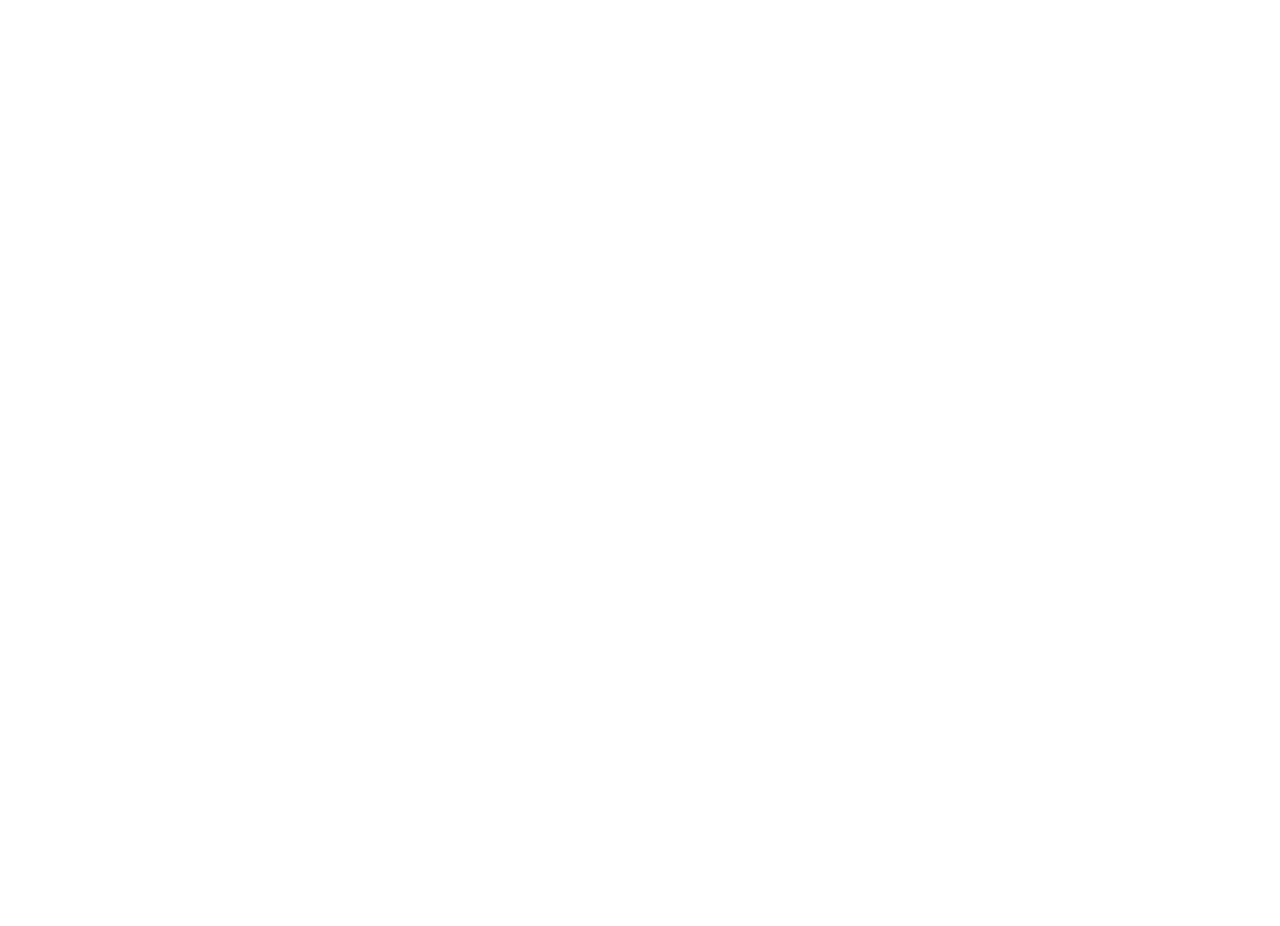
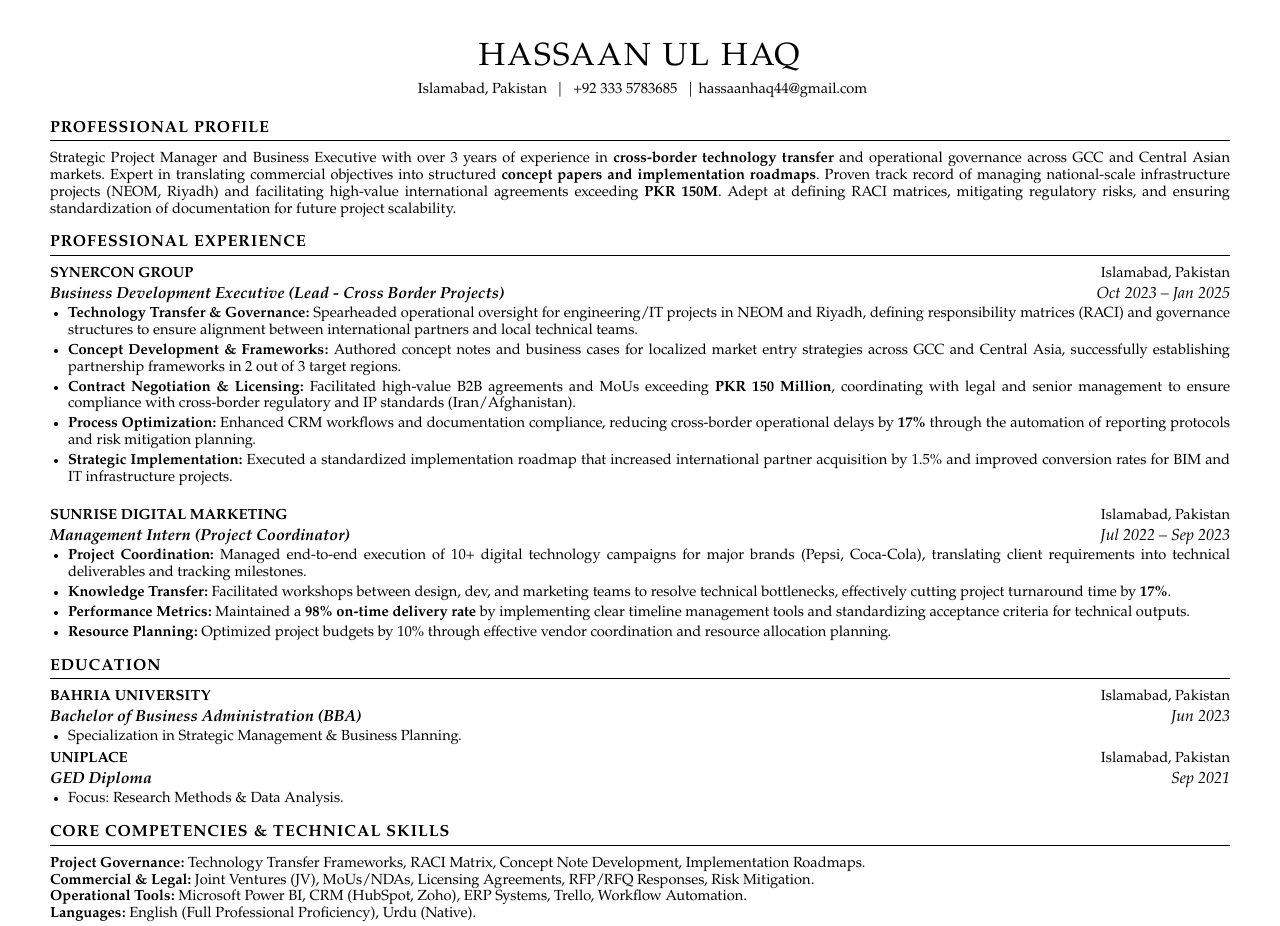
Before and after one commit to shehrozekhattak/hassaans-resume, a plain HTML site: page index.html in a window 1280 px wide. Before the commit the page ends 800 px from the top, so only its background shows below. Drawn offline with Linux system fonts and the light colour scheme.

Commit message:
Refactor styles for consistency and clarity
Updated color codes and ensured consistent styling across various elements in the HTML document.

```diff
--- a/index.html
+++ b/index.html
@@ -12,11 +12,11 @@
         }
         body {
             font-family: "Garamond", "Times New Roman", serif;
-            line-height: 1.15; /* Compact line height */
-            color: #000;
-            background: #fff;
+            line-height: 1.15;
+            color: #000000;
+            background: #ffffff;
             margin: 0;
-            padding: 40px 50px; /* 0.5 to 0.75 inch margins equivalent */
+            padding: 40px 50px;
             -webkit-print-color-adjust: exact;
         }
 
@@ -27,14 +27,16 @@
         }
         h1 {
             font-size: 24pt;
-            font-weight: normal; /* Ivy League style prefers non-bolded caps or small caps */
+            font-weight: normal;
             text-transform: uppercase;
             letter-spacing: 2px;
             margin: 0 0 5px 0;
+            color: #000;
         }
         .contact-info {
             font-size: 11pt;
             margin-bottom: 5px;
+            color: #000;
         }
         .contact-info span {
             margin: 0 5px;
@@ -51,11 +53,12 @@
         h2 {
             font-size: 12pt;
             text-transform: uppercase;
-            border-bottom: 1px solid #000; /* Distinct section divider */
+            border-bottom: 1px solid #000;
             padding-bottom: 3px;
             margin: 15px 0 10px 0;
             font-weight: bold;
             letter-spacing: 1px;
+            color: #000;
         }
 
         /* CONTENT LAYOUT */
@@ -90,19 +93,119 @@
         ul {
             margin: 0 0 0 18px;
             padding: 0;
-            list-style-type: disc; /* Simple, classic bullets */
+            list-style-type: disc;
         }
         li {
             font-size: 11pt;
             margin-bottom: 3px;
-            text-align: justify; /* Clean edges on both sides */
+            text-align: justify;
+            color: #000;
         }
 
         /* SKILLS GRID */
         .skills-container {
             font-size: 11pt;
             margin-top: 5px;
+            color: #000;
         }
         .skill-category {
             font-weight: bold;
         }
+    </style>
+</head>
+<body>
+
+    <header>
+        <h1>Hassaan Ul Haq</h1>
+        <div class="contact-info">
+            <span>Islamabad, Pakistan</span> |
+            <span>+92 333 5783685</span> |
+            <a href="mailto:hassaanhaq44@gmail.com">hassaanhaq44@gmail.com</a>
+        </div>
+    </header>
+
+    <section>
+        <h2>Professional Profile</h2>
+        <div style="font-size: 11pt; text-align: justify; color: #000;">
+            Strategic Project Manager and Business Executive with over 3 years of experience in <strong>cross-border technology transfer</strong> and operational governance across GCC and Central Asian markets. Expert in translating commercial objectives into structured <strong>concept papers and implementation roadmaps</strong>. Proven track record of managing national-scale infrastructure projects (NEOM, Riyadh) and facilitating high-value international agreements exceeding <strong>PKR 150M</strong>. Adept at defining RACI matrices, mitigating regulatory risks, and ensuring standardization of documentation for future project scalability.
+        </div>
+    </section>
+
+    <section>
+        <h2>Professional Experience</h2>
+
+        <div class="role-header">
+            <span class="company">Synercon Group</span>
+            <span class="location">Islamabad, Pakistan</span>
+        </div>
+        <div class="title-row">
+            <span class="title">Business Development Executive (Lead - Cross Border Projects)</span>
+            <span class="date">Oct 2023 – Jan 2025</span>
+        </div>
+        <ul>
+            <li><strong>Technology Transfer & Governance:</strong> Spearheaded operational oversight for engineering/IT projects in NEOM and Riyadh, defining responsibility matrices (RACI) and governance structures to ensure alignment between international partners and local technical teams.</li>
+            <li><strong>Concept Development & Frameworks:</strong> Authored concept notes and business cases for localized market entry strategies across GCC and Central Asia, successfully establishing partnership frameworks in 2 out of 3 target regions.</li>
+            <li><strong>Contract Negotiation & Licensing:</strong> Facilitated high-value B2B agreements and MoUs exceeding <strong>PKR 150 Million</strong>, coordinating with legal and senior management to ensure compliance with cross-border regulatory and IP standards (Iran/Afghanistan).</li>
+            <li><strong>Process Optimization:</strong> Enhanced CRM workflows and documentation compliance, reducing cross-border operational delays by <strong>17%</strong> through the automation of reporting protocols and risk mitigation planning.</li>
+            <li><strong>Strategic Implementation:</strong> Executed a standardized implementation roadmap that increased international partner acquisition by 1.5% and improved conversion rates for BIM and IT infrastructure projects.</li>
+        </ul>
+
+        <br>
+
+        <div class="role-header">
+            <span class="company">Sunrise Digital Marketing</span>
+            <span class="location">Islamabad, Pakistan</span>
+        </div>
+        <div class="title-row">
+            <span class="title">Management Intern (Project Coordinator)</span>
+            <span class="date">Jul 2022 – Sep 2023</span>
+        </div>
+        <ul>
+            <li><strong>Project Coordination:</strong> Managed end-to-end execution of 10+ digital technology campaigns for major brands (Pepsi, Coca-Cola), translating client requirements into technical deliverables and tracking milestones.</li>
+            <li><strong>Knowledge Transfer:</strong> Facilitated workshops between design, dev, and marketing teams to resolve technical bottlenecks, effectively cutting project turnaround time by <strong>17%</strong>.</li>
+            <li><strong>Performance Metrics:</strong> Maintained a <strong>98% on-time delivery rate</strong> by implementing clear timeline management tools and standardizing acceptance criteria for technical outputs.</li>
+            <li><strong>Resource Planning:</strong> Optimized project budgets by 10% through effective vendor coordination and resource allocation planning.</li>
+        </ul>
+    </section>
+
+    <section>
+        <h2>Education</h2>
+        <div class="role-header">
+            <span class="company">Bahria University</span>
+            <span class="location">Islamabad, Pakistan</span>
+        </div>
+        <div class="title-row">
+            <span class="title">Bachelor of Business Administration (BBA)</span>
+            <span class="date">Jun 2023</span>
+        </div>
+        <ul>
+            <li>Specialization in Strategic Management & Business Planning.</li>
+        </ul>
+
+        <div style="margin-top: 5px;"></div>
+
+        <div class="role-header">
+            <span class="company">Uniplace</span>
+            <span class="location">Islamabad, Pakistan</span>
+        </div>
+        <div class="title-row">
+            <span class="title">GED Diploma</span>
+            <span class="date">Sep 2021</span>
+        </div>
+        <ul>
+            <li>Focus: Research Methods & Data Analysis.</li>
+        </ul>
+    </section>
+
+    <section>
+        <h2>Core Competencies & Technical Skills</h2>
+        <div class="skills-container">
+            <span class="skill-category">Project Governance:</span> Technology Transfer Frameworks, RACI Matrix, Concept Note Development, Implementation Roadmaps.<br>
+            <span class="skill-category">Commercial & Legal:</span> Joint Ventures (JV), MoUs/NDAs, Licensing Agreements, RFP/RFQ Responses, Risk Mitigation.<br>
+            <span class="skill-category">Operational Tools:</span> Microsoft Power BI, CRM (HubSpot, Zoho), ERP Systems, Trello, Workflow Automation.<br>
+            <span class="skill-category">Languages:</span> English (Full Professional Proficiency), Urdu (Native).
+        </div>
+    </section>
+
+</body>
+</html>
```
